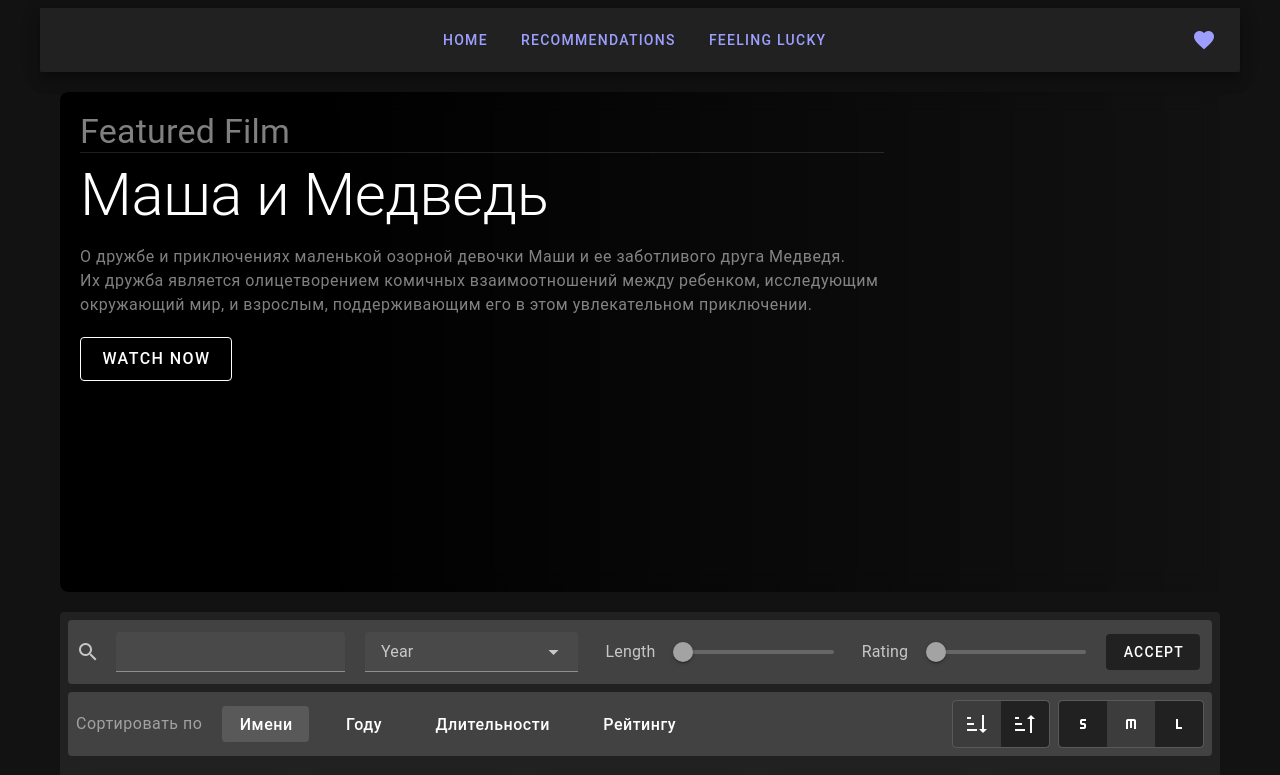
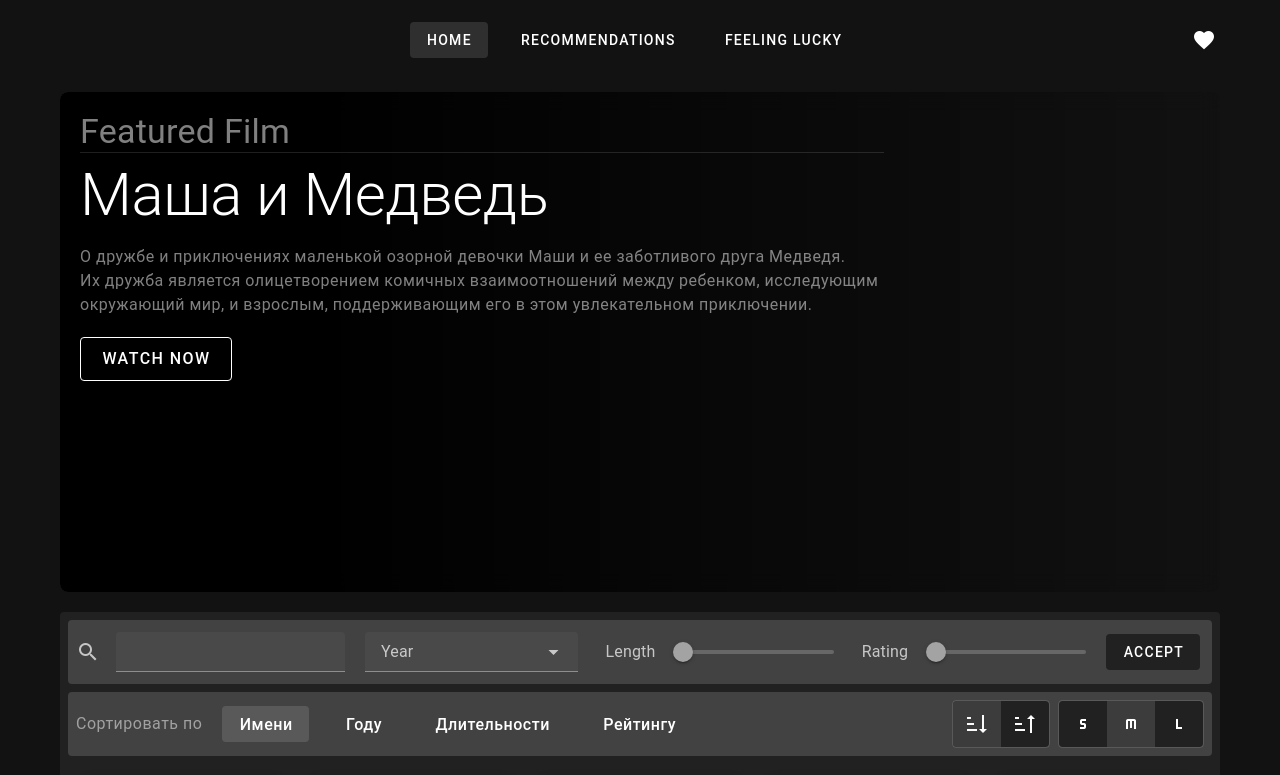
Before and after one commit to AxewB/cinema-search-js-vue, a Vue app: page / in a window 1280 px wide. Shown: the top 775 px of the page. Built offline with nearby package versions, Linux system fonts and the light colour scheme.

Commit message:
cosmetic changes and button now get right styles

```diff
--- a/src/components/NavigationBar.vue
+++ b/src/components/NavigationBar.vue
@@ -1,37 +1,44 @@
 <template>
-  <v-sheet class="background-transparent" width="100%">
+  <v-sheet class="bg-transparent" width="100%">
         <v-toolbar rounded
-                  elevation="10"
                   class="d-flex bg-transparent">
           <v-sheet class="bg-transparent" width="33%"/>
-          <v-sheet class="bg-transparent d-flex justify-center" width="33%">
-            <router-link :to="{name: 'home'}">
-              <v-btn exact>Home</v-btn>
-            </router-link>
-            <router-link :to="{name: 'recommendations'}">
-              <v-btn exact>Recommendations</v-btn>
-            </router-link>
-            <router-link>
-              <v-btn>Feeling lucky</v-btn>
-            </router-link>
+          <v-sheet class="bg-transparent d-flex justify-center " width="33%">
+            <v-btn  :to="{name: 'home'}"
+                    class="ml-2 mr-2">Home</v-btn>
+            <v-btn  :to="{name: 'recommendations'}"
+                    class="ml-2 mr-2">Recommendations</v-btn>
+            <v-btn  v-if="this.$route.name === 'home'"
+                    @click="moveToRandomFilmPage()"
+                    class="ml-2 mr-2">Feeling lucky</v-btn>
           </v-sheet>
           <v-sheet class="bg-transparent d-flex justify-end" width="33%">
-            <router-link :to="{name: 'favourites'}" exact>
-              <v-btn icon="mdi-heart" />
-            </router-link>
+            <v-btn icon="mdi-heart" :to="{name: 'favourites'}"/>
           </v-sheet>
         </v-toolbar>
       </v-sheet>
 </template>
 
 <script>
-import { mapActions } from 'pinia';
+import { mapActions, mapState } from 'pinia';
 import { useFilmStore } from '@/store/filmStore';
+import { getRandomInt } from '@/scripts/myUtilities'
 export default {
   name: "NavigationBar",
   methods: {
-    ...mapActions(useFilmStore, ['getRandomFilmId'])
-  }
+    ...mapActions(useFilmStore, ['getRandomFilmId']),
+    moveToRandomFilmPage() {
+    const filmId = getRandomInt(this.filmsCount)
+    this.$router.push({
+      name: 'film',
+      params: {id: this.films[filmId].id }
+    })
+  },
+  },
+  computed: {
+    ...mapState(useFilmStore, ['filmsCount', 'films'])
+  },
+
 }
 
 </script>
```
